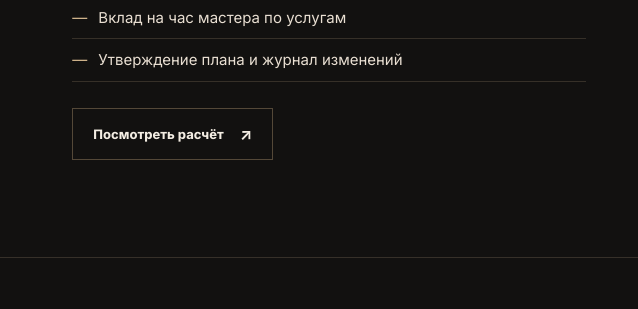
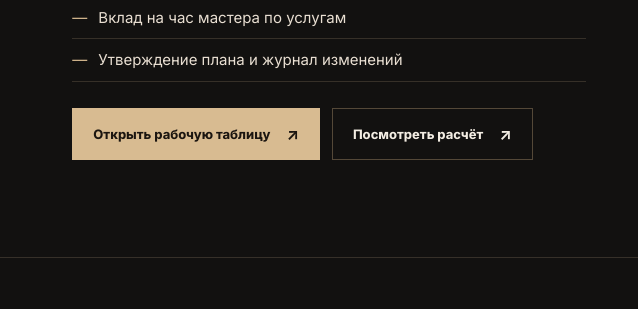
Before and after one commit to locanilia377-commits/furniture-protection-break-even, a plain HTML site: page detailing-color-ppf.html in a window 1280 px wide. Shown: the part 4970-5279 px from the top of the page, 642-1280 px from the left. Drawn offline with Linux system fonts and the light colour scheme.

Commit message:
Link the paid detailing pilot to its working Google Sheet

```diff
--- a/detailing-color-ppf.html
+++ b/detailing-color-ppf.html
@@ -1,5 +1,5 @@
 <!doctype html>
-<html lang="ru" data-release="detailing-studio-inter-20261118">
+<html lang="ru" data-release="detailing-pilot-link-20261118">
 <head>
   <meta charset="utf-8">
   <meta name="viewport" content="width=device-width,initial-scale=1">
@@ -331,6 +331,8 @@ button:focus-visible, a:focus-visible, input:focus-visible, select:focus-visible
 .pilot-features { list-style: none; margin: 0 0 26px; padding: 0; }
 .pilot-features li { padding: 9px 0; border-bottom: 1px solid var(--studio-line); color: #e9dfd2; }
 .pilot-features li::before { content: "—"; color: var(--studio-gold); margin-right: 11px; }
+.pilot-actions { display: flex; flex-wrap: wrap; gap: 12px; }
+.pilot-actions .studio-button { max-width: 100%; min-height: 48px; white-space: normal; }
 .studio-footer .footer {
   margin: 0; border: 0; padding: 26px 0 34px; color: var(--studio-muted);
   display: flex; align-items: center; gap: 10px; flex-wrap: wrap;
@@ -502,7 +504,10 @@ button:focus-visible, a:focus-visible, input:focus-visible, select:focus-visible
             <li>Вклад на час мастера по услугам</li>
             <li>Утверждение плана и журнал изменений</li>
           </ul>
-          <a class="studio-button studio-button-outline" href="#calculator">Посмотреть расчёт <span aria-hidden="true">↗</span></a>
+          <div class="pilot-actions">
+            <a class="studio-button studio-button-primary" id="pilot-sheet-link" href="https://docs.google.com/spreadsheets/d/1R-0ubQTaXnA-f50lgIhvd9jquQvF6nic090F2nc_ozI/edit?gid=924321072#gid=924321072" target="_blank" rel="noopener noreferrer">Открыть рабочую таблицу <span aria-hidden="true">↗</span></a>
+            <a class="studio-button studio-button-outline" href="#calculator">Посмотреть расчёт <span aria-hidden="true">↗</span></a>
+          </div>
         </div>
       </div>
     </section>
```
